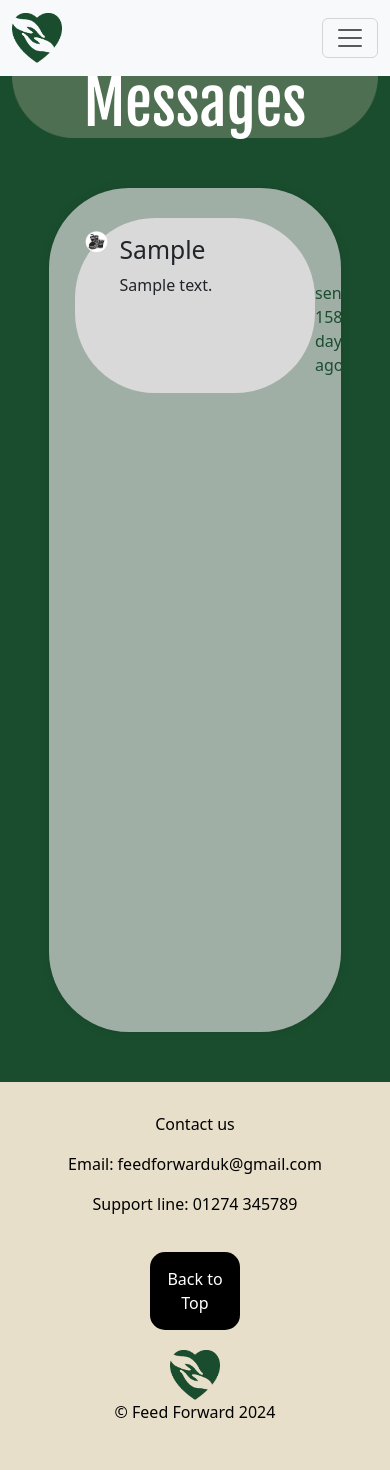
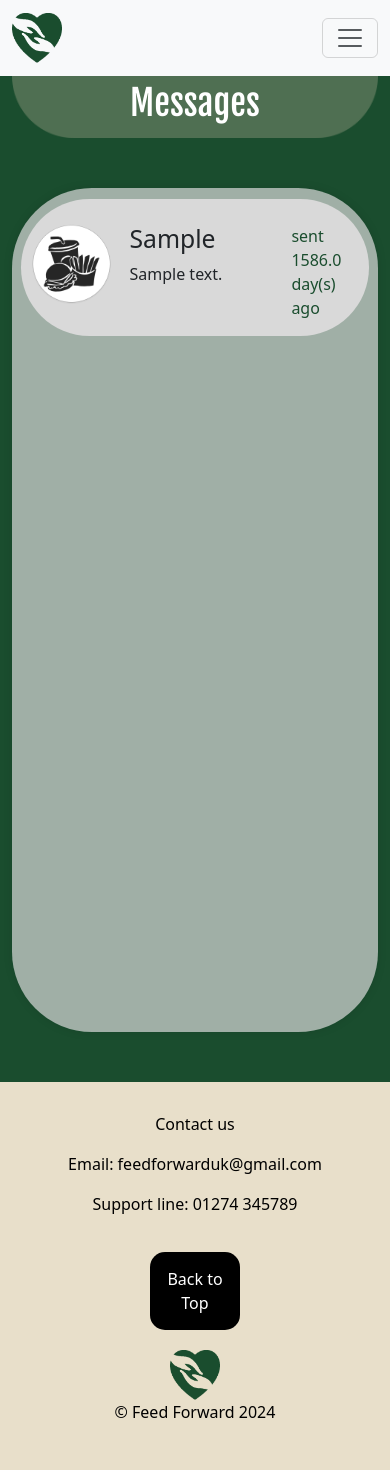
Before and after one commit to SxryxnshS5/FeedForward, a Flask app: page /messages in a window 390 px wide. Run offline with Flask 3, Linux system fonts and the light colour scheme; a user stored in the database is signed in; tables that the repository leaves empty hold one stand-in row (values such as "Sample post"); some libraries are stand-ins or nearby versions.

Commit message:
Added responsive media query in messages.css

```diff
--- a/static/css/messages.css
+++ b/static/css/messages.css
@@ -91,3 +91,84 @@
     margin-top: 25px;
     border-radius: 5px;
 }
+
+/* Media query for smaller screens */
+@media (max-width: 767px) {
+    .image-container {
+
+    }
+
+    .sticky-image {
+
+    }
+
+    .image-text {
+
+    }
+
+
+
+    .title-container {
+
+    }
+
+    .fjalla-one-regular {
+      font-size: 35px;
+    }
+
+
+
+    .notification {
+
+    }
+
+    .bubble-1 {
+      top: 802px;
+      left: 20px;
+      width: 30%;
+      height: 20%;
+    }
+
+    .bubble-2 {
+      top: 223px;
+      left: 220px;
+      width: 30%;
+      height: 20%;
+    }
+
+
+    .background-container {
+      width: 100%;
+      height: 100%x;
+      padding-top: 1px;
+      padding-left: 0px;
+      padding-right: 0px;
+      padding-bottom: 0px;
+    }
+
+    .pfp {
+        width: 30%;
+        margin-right: 5%;
+        margin-left: 10px;
+        margin-top: 15px;
+        margin-bottom: 25px;
+    }
+
+    .username {
+        margin-top: 15px;
+        width: 60%;
+        word-wrap: break-word;
+        overflow-wrap: break-word;
+        white-space: nowrap;
+        overflow: hidden;
+        text-overflow: ellipsis;
+    }
+
+    .msg-time {
+        width: 25%;
+        margin-top: 15px;
+        margin-right: 10px;
+        color: #1A4D2E;
+        padding-left: 0px;
+    }
+  }
```
